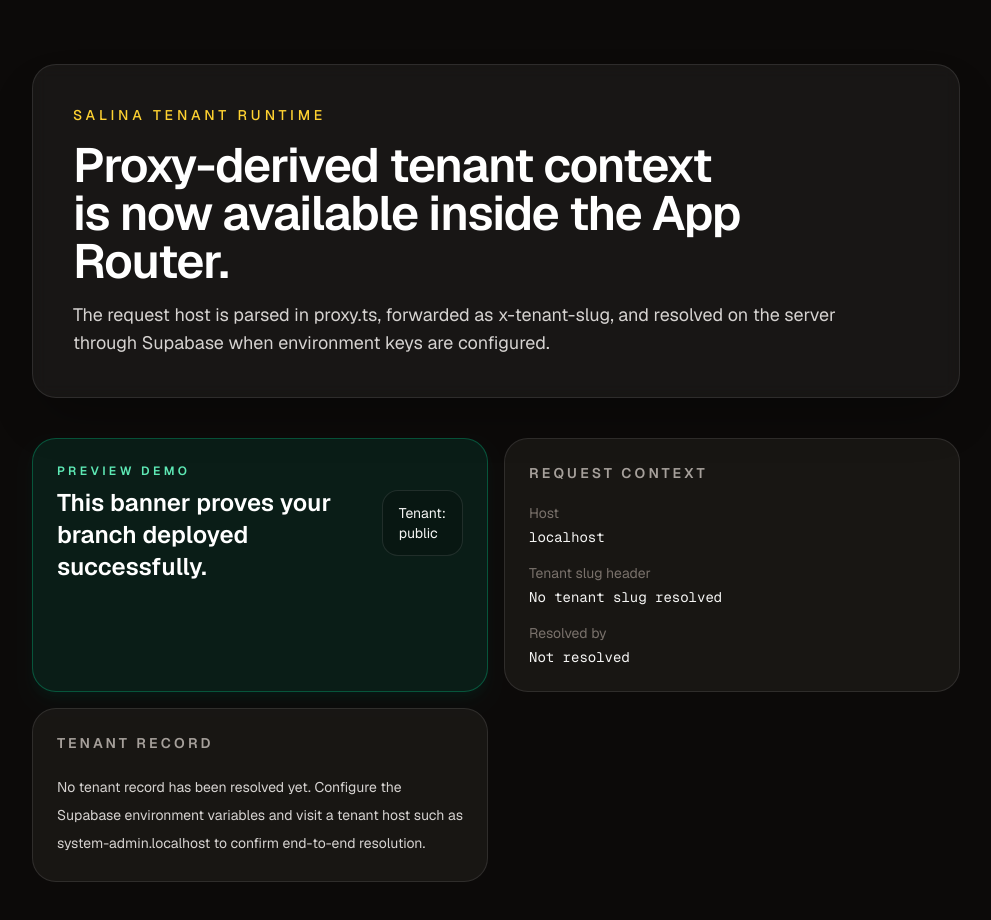
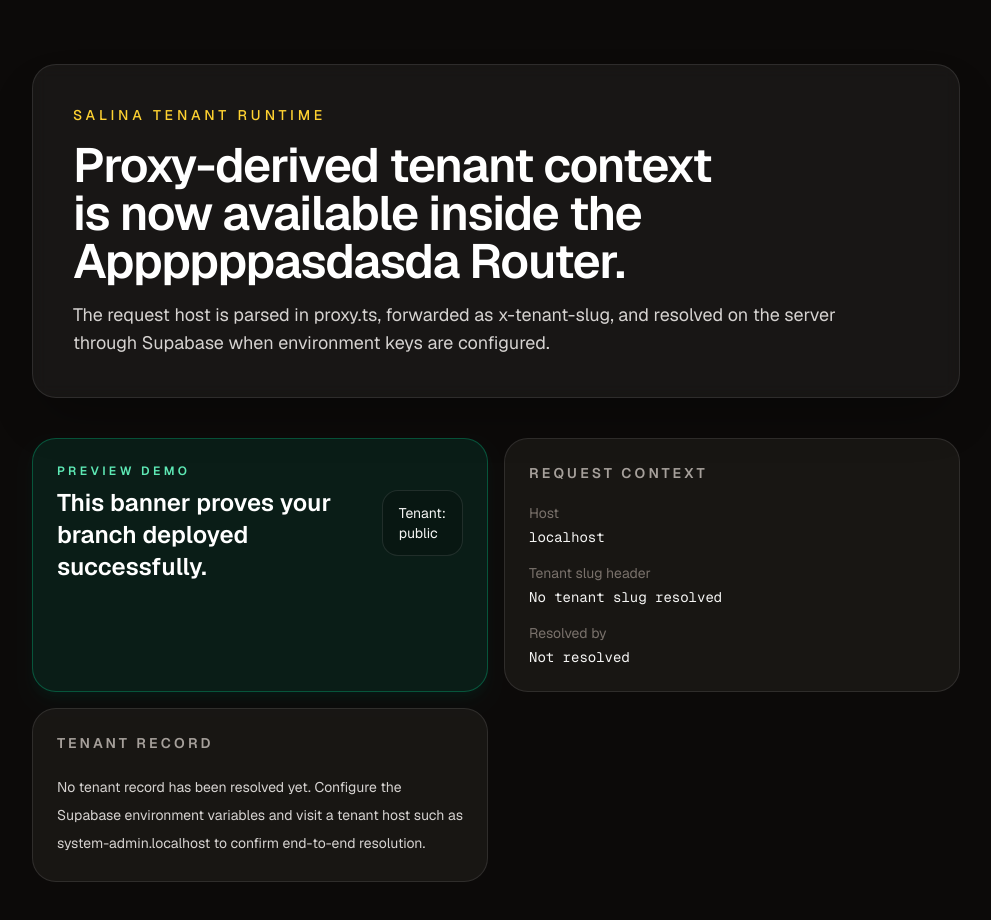
Before and after one commit to kemdav/Salina, a Next.js app: page / in a window 1280 px wide. Shown: the top 920 px of the page, without its empty margins (144-1135 px from the left). Built offline with nearby package versions, Linux system fonts and the light colour scheme; no server answers.

Commit message:
fix:db check

```diff
--- a/src/app/page.tsx
+++ b/src/app/page.tsx
@@ -12,8 +12,8 @@
               Salina tenant runtime
             </p>
             <h1 className="max-w-2xl text-4xl font-semibold tracking-tight text-white sm:text-5xl">
-              Proxy-derived tenant context is now available inside the App
-              Router.
+              Proxy-derived tenant context is now available inside the
+              Appppppasdasda Router.
             </h1>
             <p className="max-w-3xl text-base leading-7 text-stone-300 sm:text-lg">
               The request host is parsed in proxy.ts, forwarded as
```
